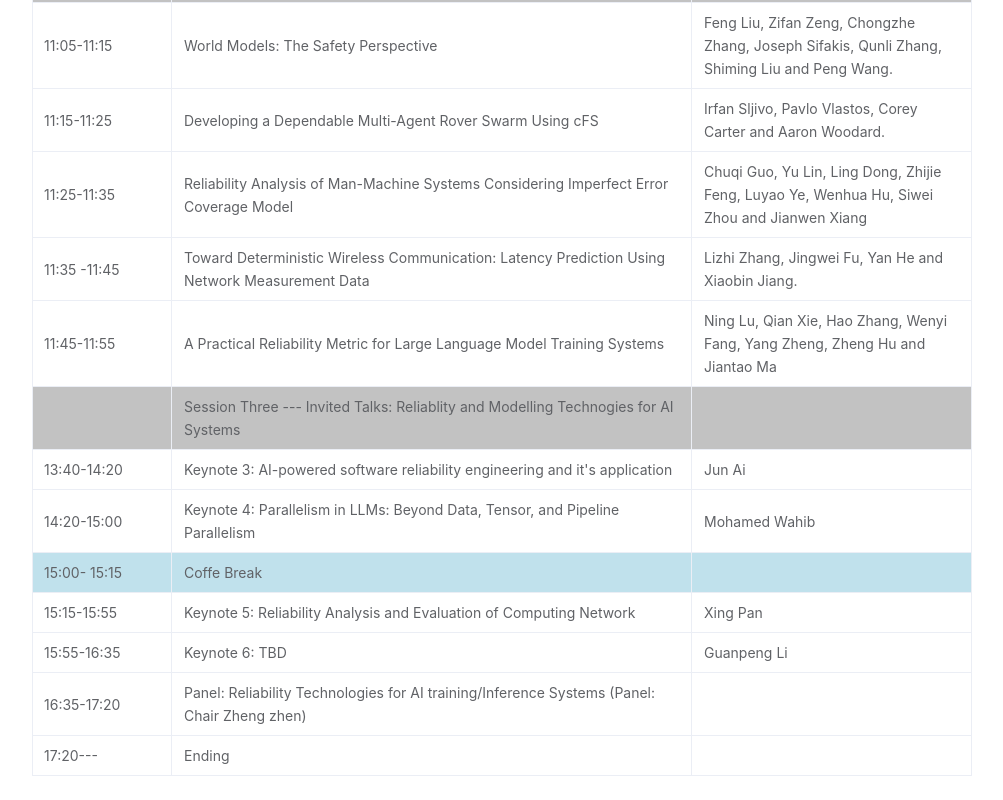
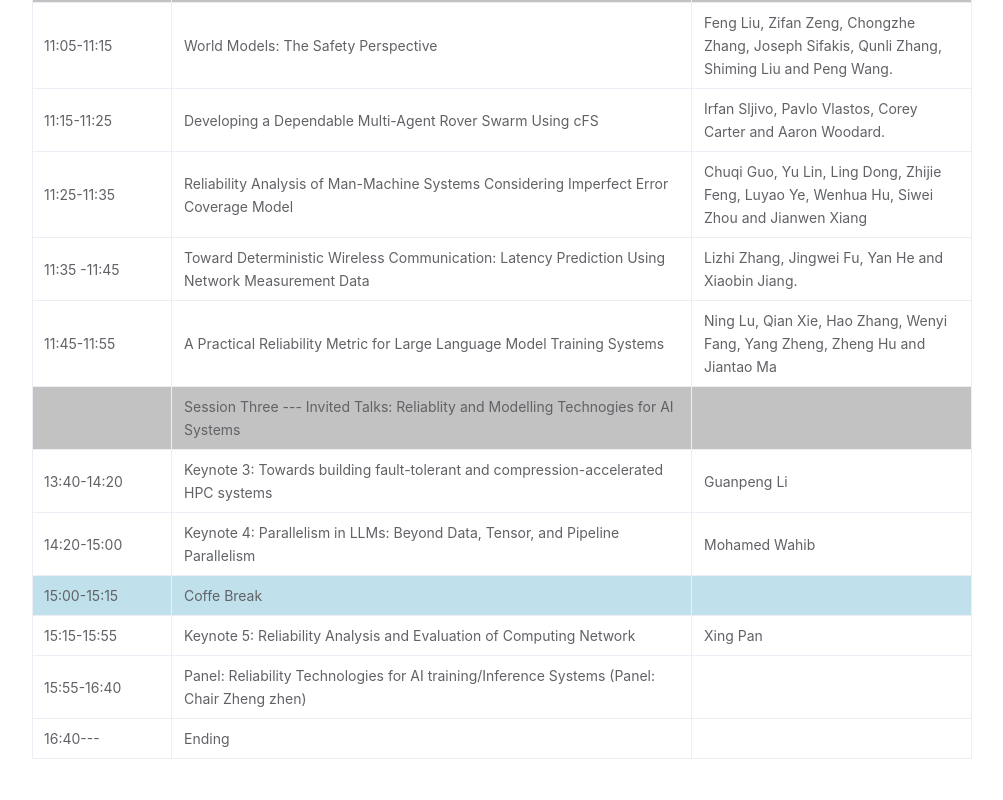
Before and after one commit to issre-wdmd/issre-wdmd.github.io, a Vue app: page /#/program in a window 1280 px wide. Shown: the part 807-1607 px from the top of the page, without its empty margins (138-1141 px from the left). Built offline with nearby package versions, Linux system fonts and the light colour scheme.

Commit message:
feat: 修改Program

```diff
--- a/src/views/ProgramView.vue
+++ b/src/views/ProgramView.vue
@@ -43,13 +43,12 @@ const tableData: Data[] = [
   { time: '11:35 -11:45', speaker: 'Lizhi Zhang, Jingwei Fu, Yan He and Xiaobin Jiang.', topic: 'Toward Deterministic Wireless Communication: Latency Prediction Using Network Measurement Data' },
   { time: '11:45-11:55', speaker: 'Ning Lu, Qian Xie, Hao Zhang, Wenyi Fang, Yang Zheng, Zheng Hu and Jiantao Ma', topic: 'A Practical Reliability Metric for Large Language Model Training Systems' },
   { time: '', speaker: '', topic: `Session Three --- Invited Talks: Reliablity and Modelling Technogies for AI Systems ` },
-  { time: '13:40-14:20', speaker: 'Jun Ai', topic: `Keynote 3: AI-powered software reliability engineering and it's application` },
+  { time: '13:40-14:20', speaker: 'Guanpeng Li', topic: 'Keynote 3: Towards building fault-tolerant and compression-accelerated HPC systems' },
   { time: '14:20-15:00', speaker: 'Mohamed Wahib', topic: 'Keynote 4: Parallelism in LLMs: Beyond Data, Tensor, and Pipeline Parallelism' },
-  { time: '15:00- 15:15', speaker: '', topic: 'Coffe Break' },
+  { time: '15:00-15:15', speaker: '', topic: 'Coffe Break' },
   { time: '15:15-15:55', speaker: 'Xing Pan', topic: 'Keynote 5: Reliability Analysis and Evaluation of Computing Network' },
-  { time: '15:55-16:35', speaker: 'Guanpeng Li', topic: 'Keynote 6: TBD' },
-  { time: '16:35-17:20', speaker: '', topic: 'Panel: Reliability Technologies for AI training/Inference Systems (Panel: Chair Zheng zhen)' },
-  { time: '17:20---', speaker: '', topic: 'Ending' },
+  { time: '15:55-16:40', speaker: '', topic: 'Panel: Reliability Technologies for AI training/Inference Systems (Panel: Chair Zheng zhen)' },
+  { time: '16:40---', speaker: '', topic: 'Ending' },
 ]
 
 const cellClassName = ({ rowIndex }: MethodProps) => {
```
